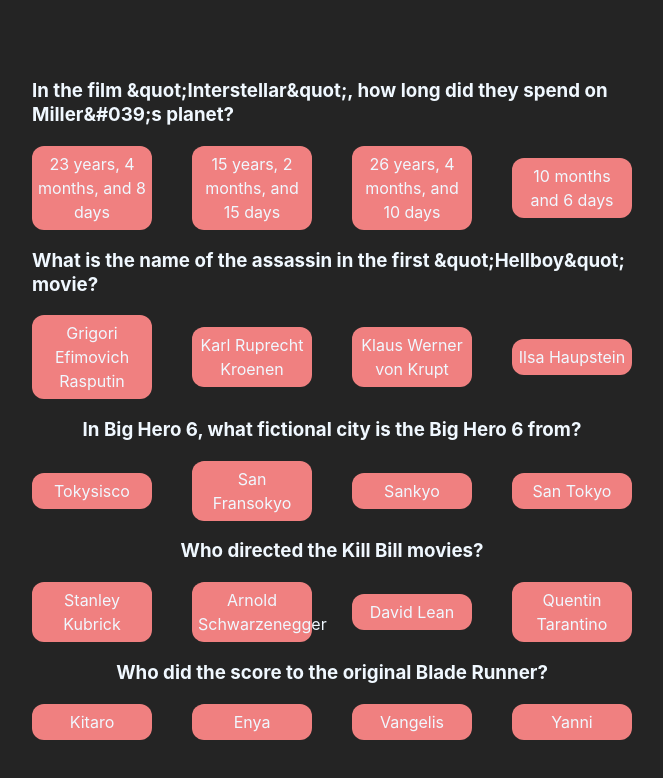
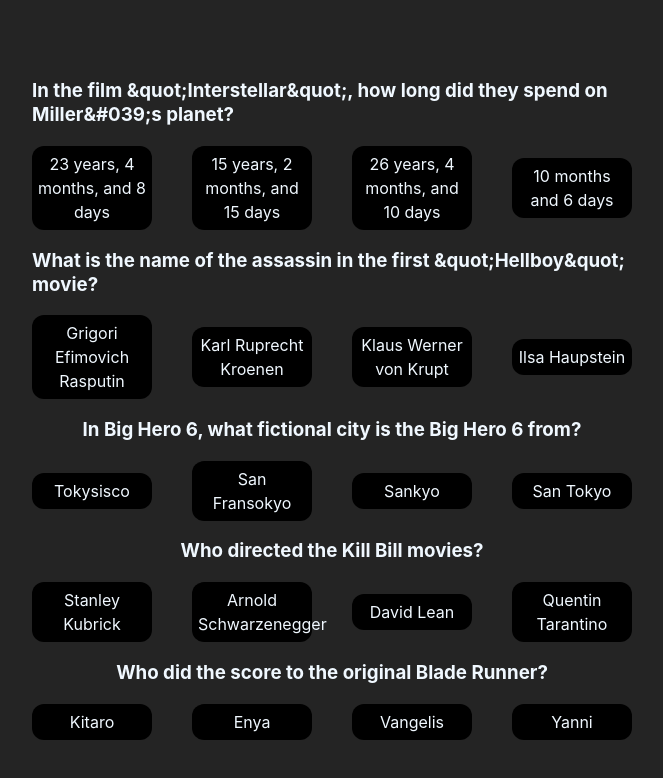
Before and after one commit to austingw/quiz-app, a React (Vite) app in the folder quick-quiz/: page / in a window 1280 px wide. Shown: the top 778 px of the page, without its empty margins (308-971 px from the left). Built offline with nearby package versions, Linux system fonts and the light colour scheme.

Commit message:
Add working quiz logic to correctly select and highlight user choice via state, as welll as deselected unchosen answers

```diff
--- a/quick-quiz/src/App.jsx
+++ b/quick-quiz/src/App.jsx
@@ -33,14 +33,35 @@
       .sort((a, b) => a.sort - b.sort)
       .map((a) => a.value);
 
-    return {
-      question: data.question,
-      answers: shuffledAnswers,
-    };
+    return [
+      data.question,
+      shuffledAnswers[0],
+      shuffledAnswers[1],
+      shuffledAnswers[2],
+      shuffledAnswers[3],
+    ];
   }
 
-  function selectAnswer(choice) {
+  function selectAnswer(set, question, choice) {
     console.log(choice);
+
+    setQuestions((oldQuestions) =>
+      oldQuestions.map((pair) => {
+        if (pair === set) {
+          return pair.map((item) => {
+            if (item === question) {
+              return item;
+            } else if (item.answer === choice) {
+              return { ...item, isSelected: !item.isSelected };
+            } else {
+              return { ...item, isSelected: false };
+            }
+          });
+        } else {
+          return pair;
+        }
+      })
+    );
   }
 
   useEffect(() => {
@@ -51,28 +72,28 @@
   }, [questions]);
 
   const questionElements = questions.map((pair) => (
-    <div key={pair.question} className="question">
-      <Question question={pair.question} />
+    <div key={pair[0]} className="question">
+      <Question question={pair[0]} />
       <div className="answers">
         <Answer
-          answer={pair.answers[0].answer}
-          isSelected={pair.answers[0].isSelected}
-          selectAnswer={() => selectAnswer(pair.answers[0])}
+          answer={pair[1].answer}
+          isSelected={pair[1].isSelected}
+          selectAnswer={() => selectAnswer(pair, pair[0], pair[1].answer)}
         />
         <Answer
-          answer={pair.answers[1].answer}
-          isSelected={pair.answers[1].isSelected}
-          selectAnswer={() => selectAnswer(pair.answers[1])}
+          answer={pair[2].answer}
+          isSelected={pair[2].isSelected}
+          selectAnswer={() => selectAnswer(pair, pair[0], pair[2].answer)}
         />
         <Answer
-          answer={pair.answers[2].answer}
-          isSelected={pair.answers[2].isSelected}
-          selectAnswer={() => selectAnswer(pair.answers[2])}
+          answer={pair[3].answer}
+          isSelected={pair[3].isSelected}
+          selectAnswer={() => selectAnswer(pair, pair[0], pair[3].answer)}
         />
         <Answer
-          answer={pair.answers[3].answer}
-          isSelected={pair.answers[3].isSelected}
-          selectAnswer={() => selectAnswer(pair.answers[3])}
+          answer={pair[4].answer}
+          isSelected={pair[4].isSelected}
+          selectAnswer={() => selectAnswer(pair, pair[0], pair[4].answer)}
         />
       </div>
     </div>
--- a/quick-quiz/src/components/Answer.jsx
+++ b/quick-quiz/src/components/Answer.jsx
@@ -1,10 +1,6 @@
 export default function Answer(props) {
   const styles = {
-    bakgroundColor: props.isSelected
-      ? backgroundColor
-      : props.isHeld
-      ? "#59E391"
-      : "white",
+    backgroundColor: props.isSelected ? "#59E391" : "black",
   };
   //
 
```
